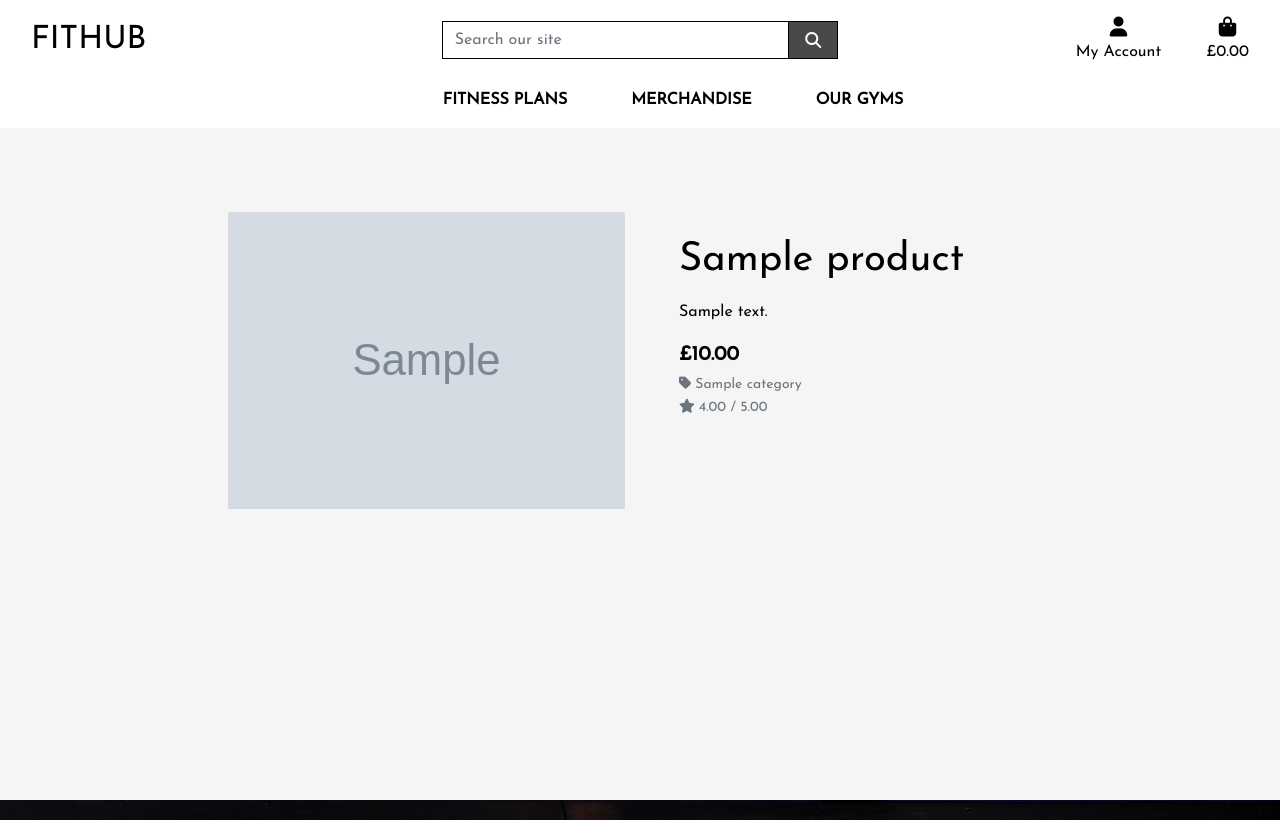
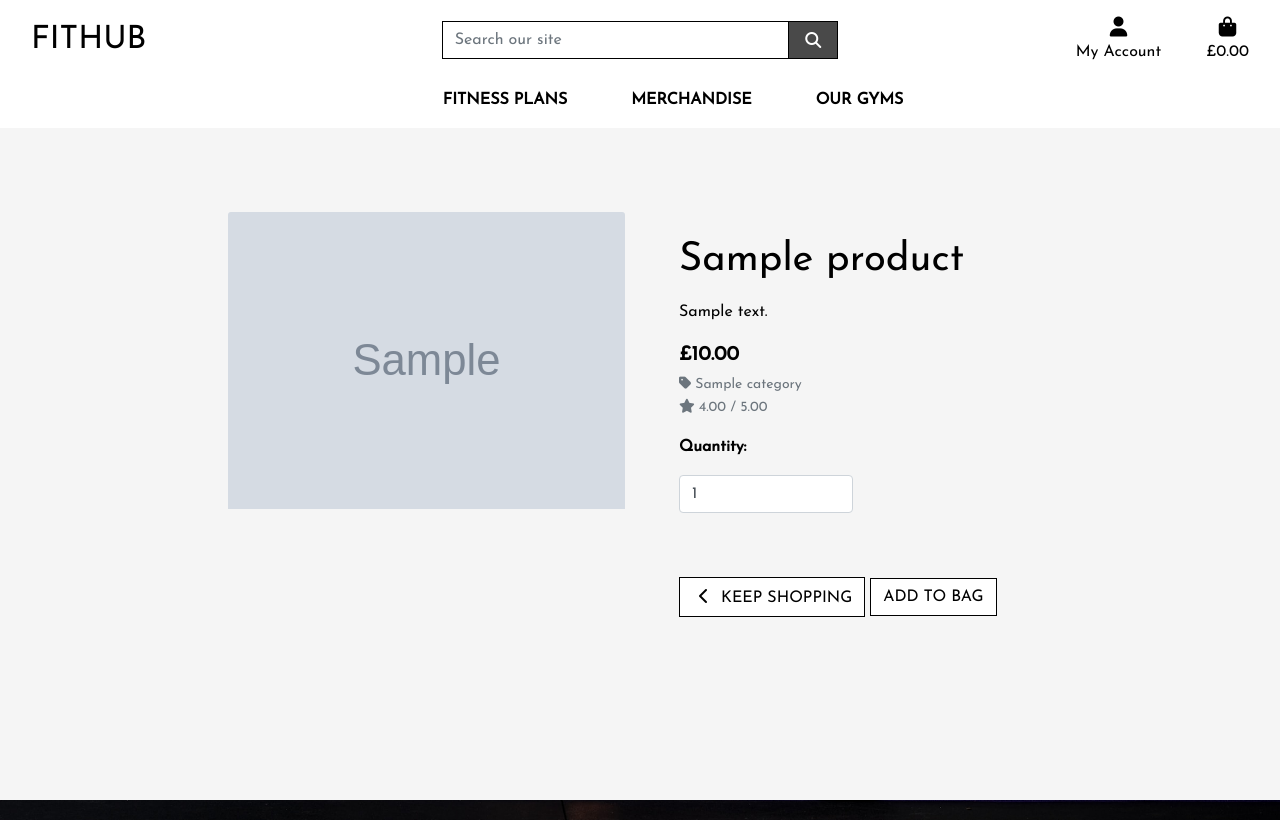
Before and after one commit to AnnaSeDab/Fithub2, a Django app: page /merchandise/1 in a window 1280 px wide. Run offline with Django 3.2, Linux system fonts and the light colour scheme; tables that the repository leaves empty hold one stand-in row (values such as "Sample post"); grey boxes marked "Sample" are stand-in pictures; some libraries are stand-ins or nearby versions; some web fonts are replaced.

Commit message:
add: functionality to be able to add to the bag

```diff
--- a/bag/urls.py
+++ b/bag/urls.py
@@ -3,5 +3,6 @@ from django.urls import path
 from . import views
 
 urlpatterns = [
-    path('', views.view_bag, name="view_bag")
+    path('', views.view_bag, name="view_bag"),
+    path('add/<item_id>/', views.add_to_bag, name='add_to_bag'),
 ]
--- a/merchandise/templates/merchandise/product_detail.html
+++ b/merchandise/templates/merchandise/product_detail.html
@@ -43,6 +43,30 @@
                 {% else %}
                 <small class="text-muted">No Rating</small>
                 {% endif %}
+                <form class="form" action="{% url 'add_to_bag' product.id %}" method="POST">
+                    {% csrf_token %}
+                    <div class="form-row">
+                        <div class="col-12">
+                            <p class="mt-3"><strong>Quantity:</strong></p>
+                            <div class="form-group w-50">
+                                <div class="input-group">
+                                    <input class="form-control qty_input" type="number" name="quantity" value="1" min="1" max="99"
+                                        data-item_id="{{ product.id }}" id="id_qty_{{ product.id }}">
+                                </div>
+                            </div>
+                        </div>
+                        <div class="col-12">
+                            <a href="{% url 'merchandise' %}" class="btn btn-outline-black rounded-0 mt-5">
+                                <span class="icon">
+                                    <i class="fas fa-chevron-left"></i>
+                                </span>
+                                <span class="text-uppercase">Keep Shopping</span>
+                            </a>
+                            <input type="submit" class="btn btn-outline-black rounded-0 text-uppercase mt-5" value="Add to Bag">
+                        </div>
+                        <input type="hidden" name="redirect_url" value="{{ request.path }}">
+                    </div>
+                </form>
             </div>
         </div>
     </div>
--- a/static/css/base.css
+++ b/static/css/base.css
@@ -42,7 +42,6 @@ body {
     background: #494949;
     color: white;
 }
-
 
 .btn-outline-black {
     background: white;
```
Also changed, not shown: bag/views.py (+17 -1 lines).
